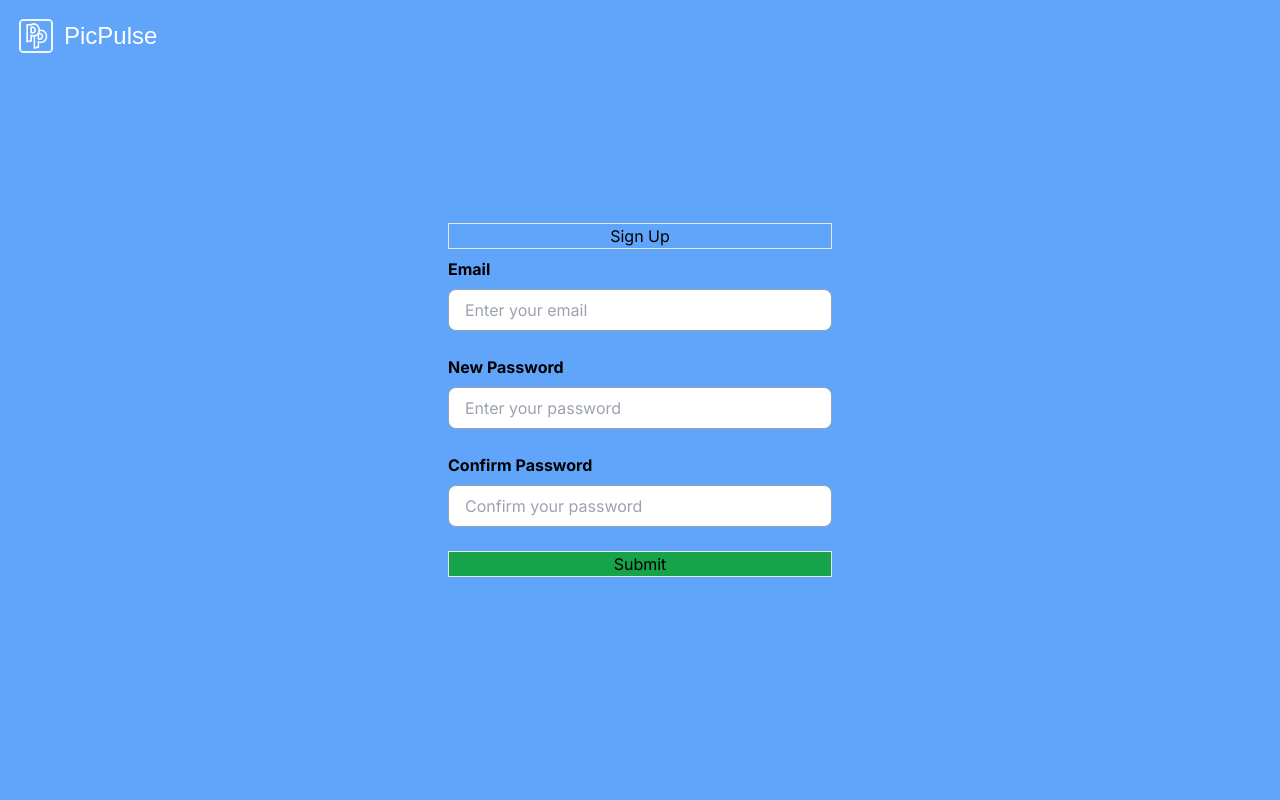
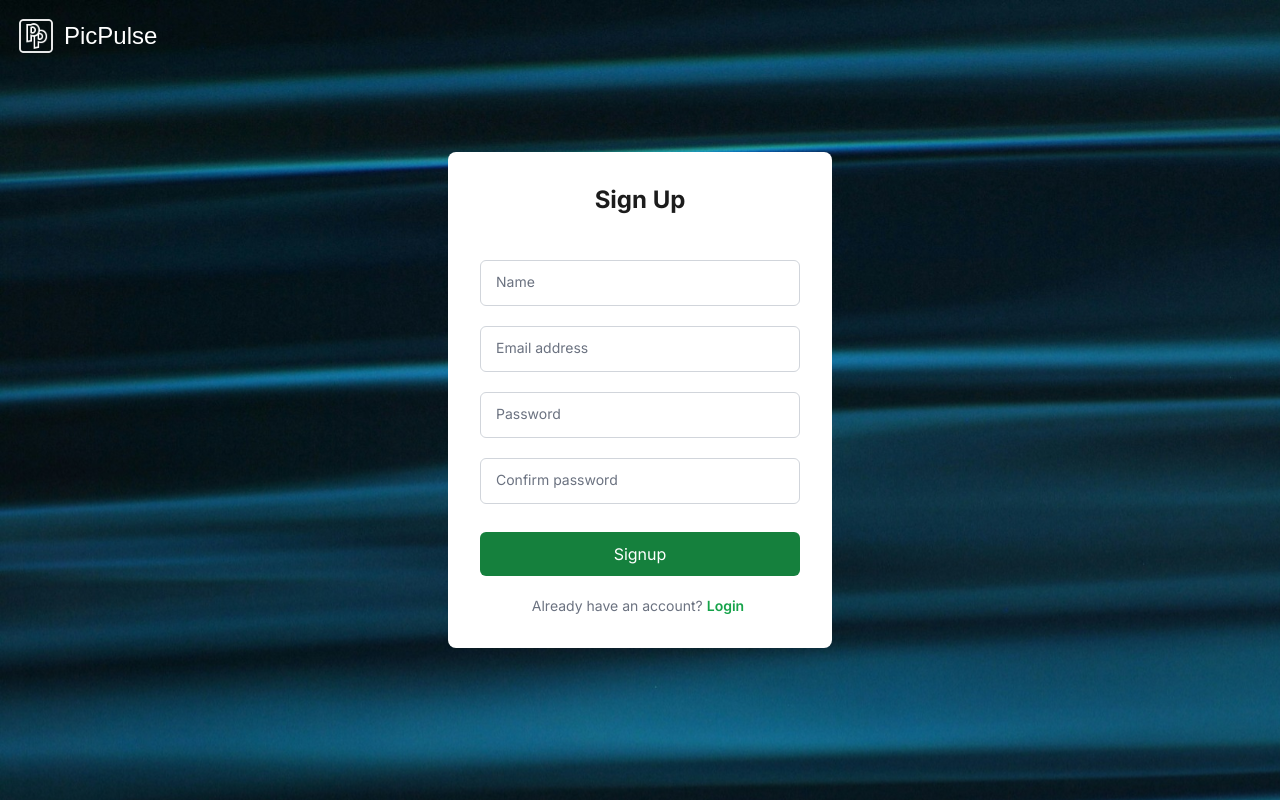
Before and after one commit to smalik21/pic-pulse, a React (Vite) app: page /signup in a window 1280 px wide. Built offline with nearby package versions, Linux system fonts and the light colour scheme; no server answers; a web font is replaced by a local one.

Commit message:
feat: :sparkles: form style/authentication

```diff
--- a/src/pages/LoginPage.tsx
+++ b/src/pages/LoginPage.tsx
@@ -1,69 +1,106 @@
 import { useRef, useState, useEffect } from "react"
-import { useNavigate } from "react-router-dom"
+import { Link, useNavigate } from "react-router-dom"
 import { useAuth } from "../hooks/useAuth"
 import AuthHeader from "../components/headers/AuthHeader"
 
 const LoginPage = () => {
 
    const [error, setError] = useState<string>('')
+   const [loading, setLoading] = useState<boolean>(false)
+
    const usernameRef = useRef<HTMLInputElement>(null)
    const passwordRef = useRef<HTMLInputElement>(null)
 
-   const { currentUser, isAuthenticated, login, logout } = useAuth()
+   const { currentUser, isAuthenticated, login } = useAuth()
    const navigate = useNavigate()
 
    useEffect(() => {
       if (isAuthenticated) navigate('/')
    }, [isAuthenticated])
 
+   const resetFormFields = () => {
+      usernameRef.current!.value = ''
+      passwordRef.current!.value = ''
+   }
+
    const handleSubmit = (e: React.FormEvent<HTMLFormElement>) => {
       e.preventDefault()
-      const username = usernameRef.current?.value
-      const password = passwordRef.current?.value
+
+      const username = usernameRef.current?.value.trim()
+      const password = passwordRef.current?.value.trim()
+
       console.log("username:", username)
       console.log("password:", password)
 
       if (!username || !password) return
 
+      setLoading(true)
+
       login(username, password)
          .then(() => setError(''))
          .catch(error => setError(error))
-   }
-
-   const handleLogout = () => {
-      logout()
+         .finally(() => {
+            resetFormFields()
+            setLoading(false)
+         })
    }
 
    return (
       <>
-         <AuthHeader page="login" />
-         <main className="w-full h-dvh flex justify-center items-center bg-blue-400">
-            <article id="login-card" className="w-full xs:w-3/5 max-w-96 flex flex-col bg-white">
-               <h1 className="w-full text-center border">Log In</h1>
-               {error && <p>{error.toString()}</p>}
-               {currentUser && <p>Logged in as: {currentUser.email}</p>}
+         <AuthHeader />
+         <main className="w-full h-dvh flex justify-center items-center bg-blue-400 bg-heroSection">
             <form
                onSubmit={handleSubmit}
-                  className="flex flex-col"
+               className="p-8 w-full max-w-sm mx-auto flex flex-col gap-5 text-dark bg-white rounded-lg"
             >
-                  <label htmlFor="username">Username:</label>
-                  <input id="username" ref={usernameRef} type="text" required />
-                  <label htmlFor="password">Password:</label>
-                  <input id="password" ref={passwordRef} type="password" required />
+               <h1 className="mb-6 font-bold text-center text-2xl">Log In</h1>
+               <div className="relative z-0 w-full group">
+                  <input
+                     type="email"
+                     name="floating_username"
+                     id="floating_username"
+                     className="block rounded-md py-3 px-4 w-full text-sm text-gray-900 bg-transparent border border-gray-300 appearance-none focus:outline-none focus:ring-0 focus:border-blue-600 peer"
+                     placeholder=""
+                     ref={usernameRef}
+                     disabled={loading}
+                     required
+                  />
+                  <label htmlFor="floating_username" className="ml-3 px-1 hover:cursor-text bg-white peer-focus:font-medium absolute text-sm text-gray-500 duration-300 transform -translate-y-6 scale-75 top-3 z-2 origin-[0] peer-focus:start-0 rtl:peer-focus:translate-x-1/4 rtl:peer-focus:left-auto peer-focus:text-blue-600 peer-placeholder-shown:scale-100 peer-placeholder-shown:translate-y-0 peer-focus:scale-75 peer-focus:-translate-y-6">
+                     Username
+                  </label>
+               </div>
+               <div className="relative z-0 w-full group">
+                  <input
+                     type="password"
+                     name="floating_password"
+                     id="floating_password"
+                     className="block rounded-md py-3 px-4 w-full text-sm text-gray-900 bg-transparent border border-gray-300 appearance-none focus:outline-none focus:ring-0 focus:border-blue-600 peer"
+                     placeholder=""
+                     ref={passwordRef}
+                     disabled={loading}
+                     required
+                  />
+                  <label htmlFor="floating_password" className="ml-3 px-1 hover:cursor-text bg-white peer-focus:font-medium absolute text-sm text-gray-500 duration-300 transform -translate-y-6 scale-75 top-3 z-2 origin-[0] peer-focus:start-0 rtl:peer-focus:translate-x-1/4 peer-focus:text-blue-600 peer-placeholder-shown:scale-100 peer-placeholder-shown:translate-y-0 peer-focus:scale-75 peer-focus:-translate-y-6">
+                     Password
+                  </label>
+               </div>
                <button
                   type="submit"
-                     className="bg-green-600 hover:bg-green-400 active:bg-green-800 border"
+                  className="w-full mt-2 py-2.5 text-white bg-green-700 hover:bg-green-600 active:bg-green-800 rounded-md disabled:hover:bg-green-700"
+                  disabled={loading}
                >
-                     Submit
+                  {!loading
+                     ? <>Login</>
+                     : <>Logging in...</>
+                  }
                </button>
+               <p className="text-sm text-center text-gray-500">Don't have an account?
+                  <Link to={'/signup'} className="px-1 font-semibold hover:underline text-green-600 hover:text-green-500 active:text-green-700">
+                     Signup
+                  </Link>
+               </p>
+
             </form>
-               <button
-                  onClick={handleLogout}
-                  className="px-4 py-2 border"
-               >
-                  Log Out
-               </button>
-            </article>
          </main>
       </>
    )
--- a/src/pages/SignupPage.tsx
+++ b/src/pages/SignupPage.tsx
@@ -1,31 +1,44 @@
 import { useEffect, useRef, useState } from "react"
-import { useNavigate } from "react-router-dom"
+import { Link, useNavigate } from "react-router-dom"
 import { useAuth } from "../hooks/useAuth"
 import AuthHeader from "../components/headers/AuthHeader"
 
 const SignupPage = () => {
 
    const [error, setError] = useState<string>('')
-   // const nameRef = useRef<HTMLInputElement>(null)
+   const [name, setName] = useState<string>('')
+   const [loading, setLoading] = useState<boolean>(false)
+
+   const nameRef = useRef<HTMLInputElement>(null)
    const emailRef = useRef<HTMLInputElement>(null)
    const passRef = useRef<HTMLInputElement>(null)
    const confirmPassRef = useRef<HTMLInputElement>(null)
 
    const navigate = useNavigate()
-   const { signup, isAuthenticated } = useAuth()
+   const { signup, isAuthenticated, update_Profile } = useAuth()
 
    useEffect(() => {
-      if (isAuthenticated) navigate('/')
+      if (isAuthenticated) {
+         if (name) update_Profile({ displayName: name })
+         navigate('/')
+      }
    }, [isAuthenticated])
+
+   const resetFormFields = () => {
+      nameRef.current!.value = ''
+      emailRef.current!.value = ''
+      passRef.current!.value = ''
+      confirmPassRef.current!.value = ''
+   }
 
    const handleSubmit = (e: React.FormEvent<HTMLFormElement>) => {
       e.preventDefault()
-      // const name = nameRef.current?.value.trim()
+      const name = nameRef.current?.value.trim()
       const email = emailRef.current?.value.trim()
-      const password = passRef.current?.value
-      const confirmPassword = confirmPassRef.current?.value
+      const password = passRef.current?.value.trim()
+      const confirmPassword = confirmPassRef.current?.value.trim()
 
-      if (!email || !password) return
+      if (!name || !email || !password) return
 
       // Password validation
       if (password && password.length < 8) {
@@ -39,86 +52,109 @@ const SignupPage = () => {
          return
       }
 
+      console.log("name:", name)
       console.log("username:", email)
       console.log("password:", password)
 
+      setLoading(true)
+
       signup(email, password)
-         .then(() => navigate('/login'))
+         .then(() => setName(name))
          .catch((error) => setError(error))
+         .finally(() => {
+            resetFormFields()
+            setLoading(false)
+         })
    }
 
    return (
       <>
-         <AuthHeader page="signup" />
-         <main className="w-full h-dvh flex justify-center items-center bg-blue-400">
+         <AuthHeader />
+         <main className="w-full h-dvh flex justify-center items-center bg-blue-400 bg-heroSection">
             <form
                onSubmit={handleSubmit}
-               className="w-full max-w-sm flex flex-col sm:gap-2 border-black"
+               className="p-8 w-full max-w-sm mx-auto flex flex-col gap-5 text-dark bg-white rounded-lg"
             >
-               <h1 className="w-full text-center border">Sign Up</h1>
-               {error && <p>{error.toString()}</p>}
-               {/* <div className="mb-4">
-                  <label htmlFor="fullName" className="block font-bold mb-2">
-                     Full Name
-                  </label>
+               <h1 className="mb-6 font-bold text-center text-2xl">Sign Up</h1>
+               <div className="relative z-0 w-full group">
                   <input
                      type="text"
-                     id="fullName"
-                     className="w-full px-4 py-2 border border-slate-400 rounded-lg"
-                     placeholder="Enter your name"
+                     name="floating_name"
+                     id="floating_name"
+                     className="block rounded-md py-3 px-4 w-full text-sm text-gray-900 bg-transparent border border-gray-300 appearance-none focus:outline-none focus:ring-0 focus:border-blue-600 peer"
+                     placeholder=""
                      ref={nameRef}
+                     disabled={loading}
                      required
                   />
-               </div> */}
-               <div className="mb-4">
-                  <label htmlFor="email" className="block font-bold mb-2">
-                     Email
+                  <label htmlFor="floating_name" className="ml-3 px-1 hover:cursor-text bg-white peer-focus:font-medium absolute text-sm text-gray-500 duration-300 transform -translate-y-6 scale-75 top-3 z-2 origin-[0] peer-focus:start-0 rtl:peer-focus:translate-x-1/4 rtl:peer-focus:left-auto peer-focus:text-blue-600 peer-placeholder-shown:scale-100 peer-placeholder-shown:translate-y-0 peer-focus:scale-75 peer-focus:-translate-y-6">
+                     Name
                   </label>
+               </div>
+               <div className="relative z-0 w-full group">
                   <input
                      type="email"
-                     id="email"
-                     className="w-full px-4 py-2 border border-slate-400 rounded-lg"
-                     placeholder="Enter your email"
+                     name="floating_email"
+                     id="floating_email"
+                     className="block rounded-md py-3 px-4 w-full text-sm text-gray-900 bg-transparent border border-gray-300 appearance-none focus:outline-none focus:ring-0 focus:border-blue-600 peer"
+                     placeholder=""
                      ref={emailRef}
+                     disabled={loading}
                      required
                   />
+                  <label htmlFor="floating_email" className="ml-3 px-1 hover:cursor-text bg-white peer-focus:font-medium absolute text-sm text-gray-500 duration-300 transform -translate-y-6 scale-75 top-3 z-2 origin-[0] peer-focus:start-0 rtl:peer-focus:translate-x-1/4 rtl:peer-focus:left-auto peer-focus:text-blue-600 peer-placeholder-shown:scale-100 peer-placeholder-shown:translate-y-0 peer-focus:scale-75 peer-focus:-translate-y-6">
+                     Email address
+                  </label>
                </div>
-
-               <div className="mb-4">
-                  <label htmlFor="new-password" className="block font-bold mb-2">
-                     New Password
-                  </label>
+               <div className="relative z-0 w-full group">
                   <input
                      type="password"
-                     id="new-password"
-                     className="w-full px-4 py-2 border border-slate-400 rounded-lg"
-                     placeholder="Enter your password"
+                     name="floating_password"
+                     id="floating_password"
+                     className="block rounded-md py-3 px-4 w-full text-sm text-gray-900 bg-transparent border border-gray-300 appearance-none focus:outline-none focus:ring-0 focus:border-blue-600 peer"
+                     placeholder=""
                      ref={passRef}
+                     disabled={loading}
                      required
                   />
+                  <label htmlFor="floating_password" className="ml-3 px-1 hover:cursor-text bg-white peer-focus:font-medium absolute text-sm text-gray-500 duration-300 transform -translate-y-6 scale-75 top-3 z-2 origin-[0] peer-focus:start-0 rtl:peer-focus:translate-x-1/4 peer-focus:text-blue-600 peer-placeholder-shown:scale-100 peer-placeholder-shown:translate-y-0 peer-focus:scale-75 peer-focus:-translate-y-6">
+                     Password
+                  </label>
                </div>
-
-               <div className="mb-4">
-                  <label htmlFor="confirm-password" className="block font-bold mb-2">
-                     Confirm Password
-                  </label>
+               <div className="relative z-0 w-full group">
                   <input
                      type="password"
-                     id="confirm-password"
-                     className="w-full px-4 py-2 border border-slate-400 rounded-lg"
-                     placeholder="Confirm your password"
+                     name="repeat_password"
+                     id="floating_repeat_password"
+                     className="block rounded-md py-3 px-4 w-full text-sm text-gray-900 bg-transparent border border-gray-300 appearance-none focus:outline-none focus:ring-0 focus:border-blue-600 peer"
+                     placeholder=""
                      ref={confirmPassRef}
+                     disabled={loading}
                      required
                   />
+                  <label htmlFor="floating_repeat_password" className="ml-3 px-1 hover:cursor-text bg-white peer-focus:font-medium absolute text-sm text-gray-500 duration-300 transform -translate-y-6 scale-75 top-3 z-2 origin-[0] peer-focus:start-0 rtl:peer-focus:translate-x-1/4 peer-focus:text-blue-600 peer-placeholder-shown:scale-100 peer-placeholder-shown:translate-y-0 peer-focus:scale-75 peer-focus:-translate-y-6">
+                     Confirm password
+                  </label>
                </div>
 
                <button
                   type="submit"
-                  className="bg-green-600 hover:bg-green-400 active:bg-green-800 border"
+                  className="w-full mt-2 py-2.5 text-white bg-green-700 hover:bg-green-600 active:bg-green-800 rounded-md disabled:hover:bg-green-700"
+                  disabled={loading}
                >
-                  Submit
+                  {!loading
+                     ? <>Signup</>
+                     : <>Signing up...</>
+                  }
                </button>
-
+               <p className="text-sm text-center text-gray-500">Already have an account?
+                  <Link
+                     to={'/login'}
+                     className="px-1 font-semibold hover:underline text-green-600 hover:text-green-500 active:text-green-700"
+                  >
+                     Login
+                  </Link>
+               </p>
             </form>
          </main>
       </>
```
Lines whose indentation alone changed are shown as unchanged.
